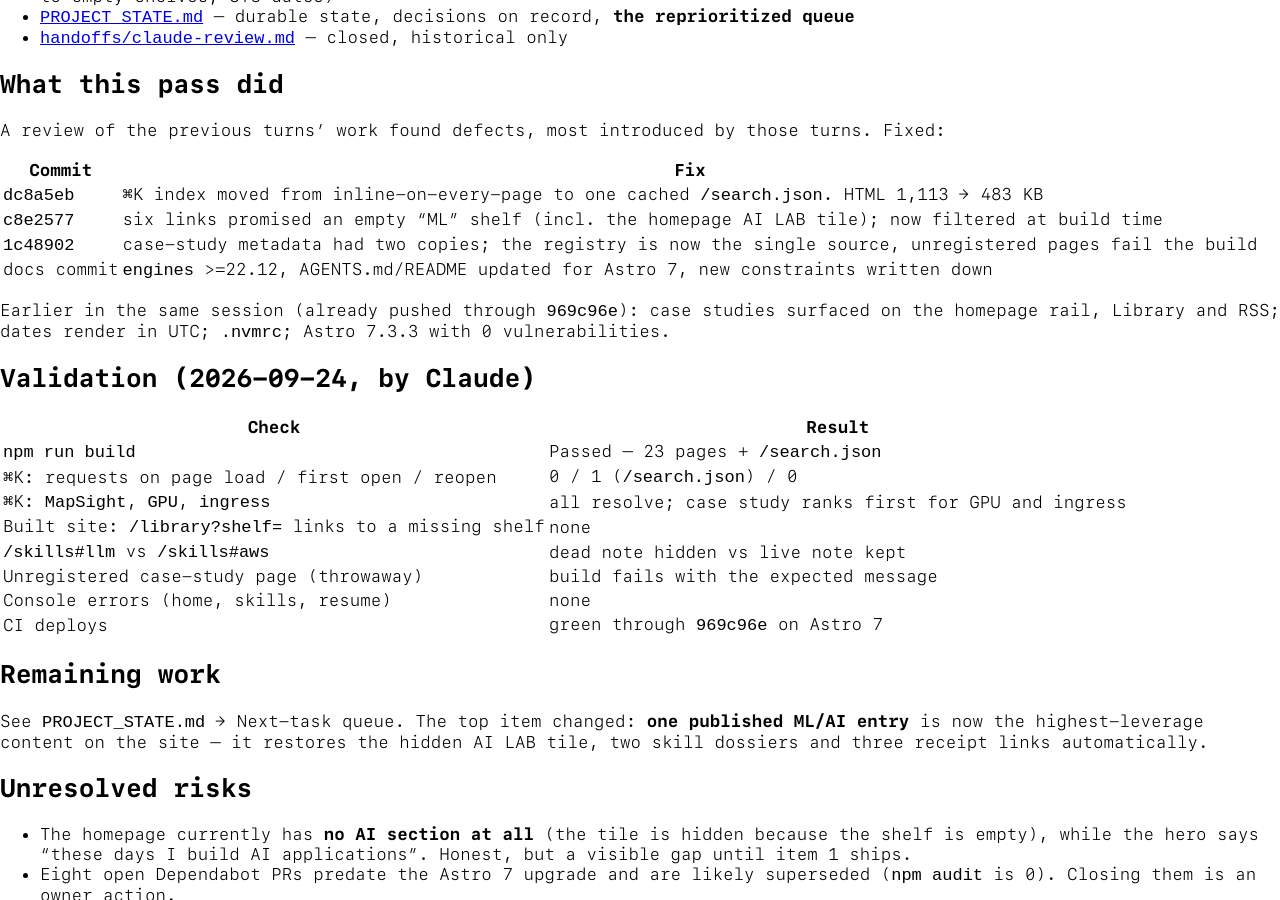
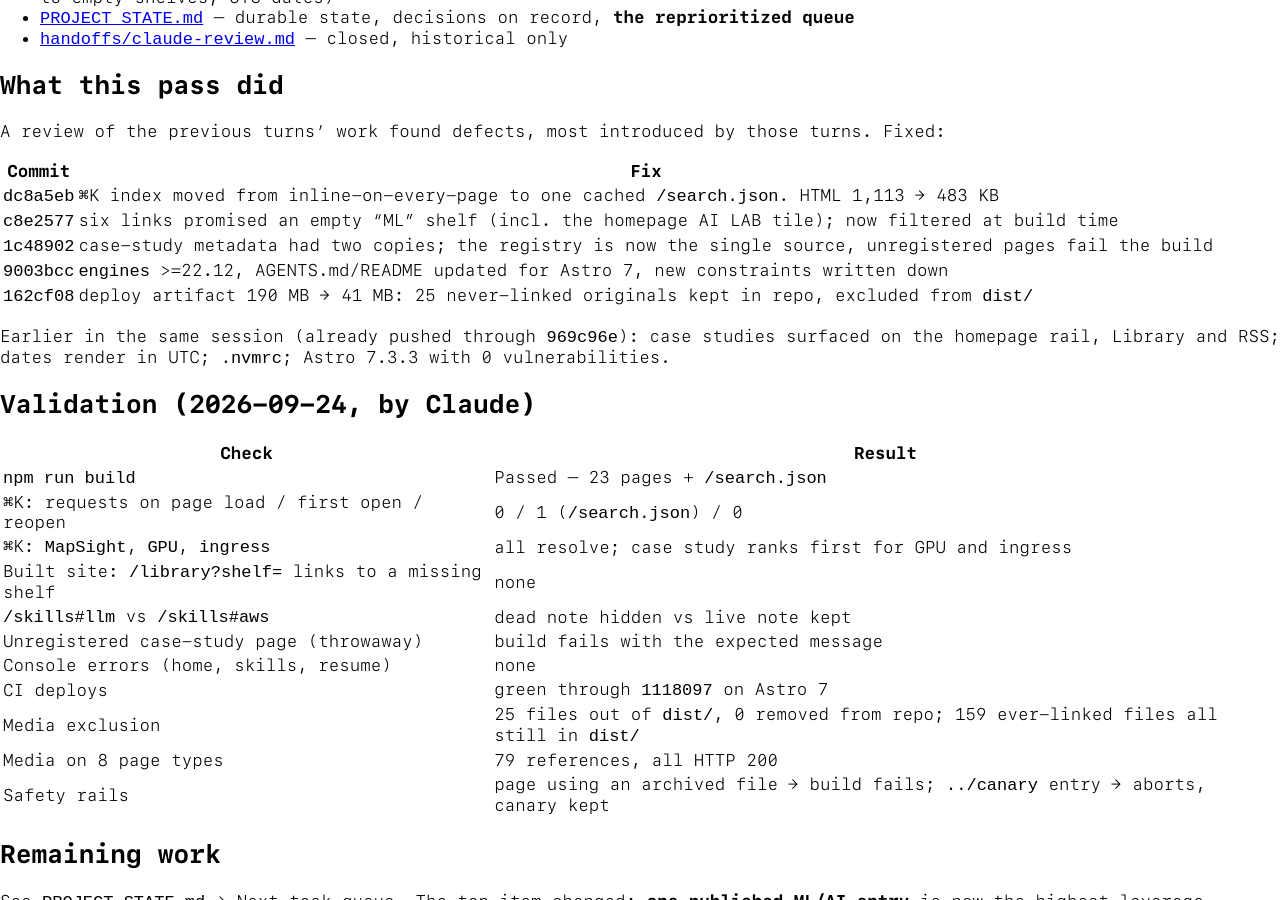
Before and after one commit to MostafaOkasha/MostafaOkasha.github.io, a Jekyll site: the page built from docs/ai/HANDOFF.md, in a window 1280 px wide and 900 px high, scrolled down 1448 px. Built offline with Jekyll 4.4.1, drawn with Linux system fonts in a browser that asks for light colours; nearby versions of some CDN libraries; our own code applies the rules of GitHub Pages for plain Markdown files; some of the changed text lies outside the part shown.

Commit message:
Docs: record the archive-only media rule and close the last engineering item
AGENTS.md's media rule now distinguishes keeping media (never delete) from
publishing it (archive-only-media.txt), including how to add or remove a file
safely. PROJECT_STATE marks the deploy-artifact item done and records the
decision; HANDOFF.md reflects the new commit and validation, and notes that
no unblocked engineering work remains in the queue.

Co-Authored-By: Claude Opus 5.5 <noreply@anthropic.com>

```diff
--- a/docs/ai/HANDOFF.md
+++ b/docs/ai/HANDOFF.md
@@ -5,15 +5,14 @@ against Git, then reads `PROJECT_STATE.md`. Do not rely on conversation history
 
 ## Handoff metadata
 
-- Task: review-and-fix pass on the recent batch (done) — next work is content, blocked on the owner
+- Task: deploy-artifact cleanup (done); every remaining queue item needs owner content
 - Status: Complete — awaiting owner review/push, then owner content
 - Current owner: unassigned
 - Intended next owner: the owner (content), then either agent to build it into pages
-- Last updated: 2026-09-24 by Claude
+- Last updated: 2026-09-25 by Claude
 - Branch: `master`
-- Current commit: the commit containing this file — verify with `git log -1`; its parent is the
-  docs commit after `1c48902`
-- `origin/master` at handoff: `969c96e`; everything after it is local and unpushed
+- Current commit: the commit containing this file — verify with `git log -1`; its parent is `162cf08`
+- `origin/master` at handoff: `1118097`; everything after it is local and unpushed
 - Working tree expected: clean
 
 Verify with `git status -sb` and `git log --oneline -8`. If the tree is dirty or the log does not
@@ -35,7 +34,8 @@ A review of the previous turns' work found defects, most introduced by those tur
 | `dc8a5eb` | ⌘K index moved from inline-on-every-page to one cached `/search.json`. HTML 1,113 → 483 KB |
 | `c8e2577` | six links promised an empty "ML" shelf (incl. the homepage AI LAB tile); now filtered at build time |
 | `1c48902` | case-study metadata had two copies; the registry is now the single source, unregistered pages fail the build |
-| docs commit | `engines` >=22.12, AGENTS.md/README updated for Astro 7, new constraints written down |
+| `9003bcc` | `engines` >=22.12, AGENTS.md/README updated for Astro 7, new constraints written down |
+| `162cf08` | deploy artifact 190 MB → 41 MB: 25 never-linked originals kept in repo, excluded from `dist/` |
 
 Earlier in the same session (already pushed through `969c96e`): case studies surfaced on the homepage
 rail, Library and RSS; dates render in UTC; `.nvmrc`; Astro 7.3.3 with 0 vulnerabilities.
@@ -51,7 +51,10 @@ rail, Library and RSS; dates render in UTC; `.nvmrc`; Astro 7.3.3 with 0 vulnera
 | `/skills#llm` vs `/skills#aws` | dead note hidden vs live note kept |
 | Unregistered case-study page (throwaway) | build fails with the expected message |
 | Console errors (home, skills, resume) | none |
-| CI deploys | green through `969c96e` on Astro 7 |
+| CI deploys | green through `1118097` on Astro 7 |
+| Media exclusion | 25 files out of `dist/`, 0 removed from repo; 159 ever-linked files all still in `dist/` |
+| Media on 8 page types | 79 references, all HTTP 200 |
+| Safety rails | page using an archived file → build fails; `../canary` entry → aborts, canary kept |
 
 ## Remaining work
 
@@ -69,5 +72,7 @@ three receipt links automatically.
 
 ## Recommended next action
 
-Owner: review and push the local commits. Then supply material for the first ML/AI entry (queue item
-1) and confirm the Meta end date (item 2); either agent can then write them up.
+Owner: review and push the local commits (the media change shrinks the next Pages deploy to ~41 MB —
+worth a glance that it deploys green). After that there is **no engineering work left in the queue**:
+supply material for the first ML/AI entry (item 1) and confirm the Meta end date (item 2), and either
+agent can write them up.
```
Also changed, not shown: AGENTS.md (+5 -0 lines), docs/ai/PROJECT_STATE.md (+9 -3 lines).
